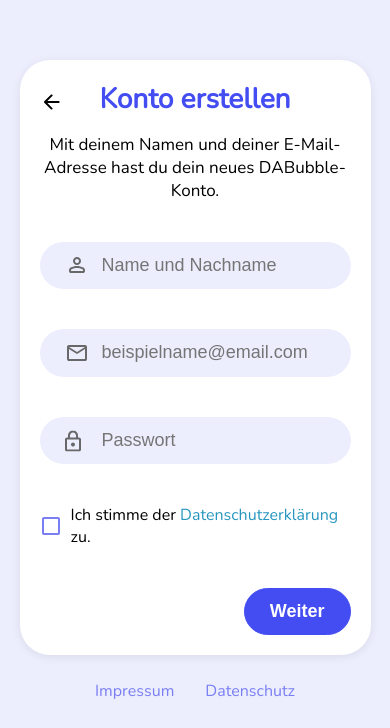
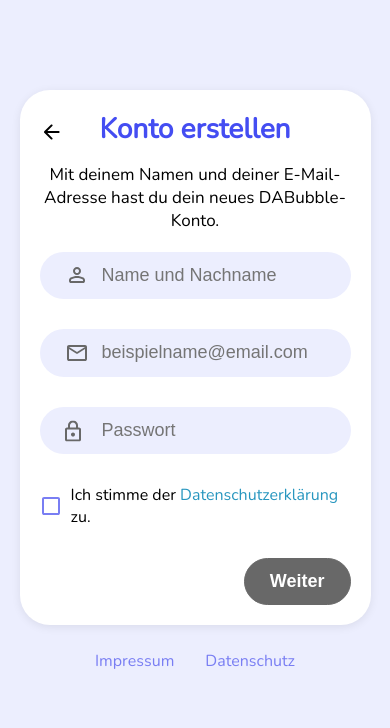
Before and after one commit to offSimonEsders/da_bubble_frontend, an Angular app: page /register in a window 390 px wide. Shown: the part 116-844 px from the top of the page. Built offline with nearby package versions, Linux system fonts and the light colour scheme.

Commit message:
some reactive form

```diff
--- a/src/app/user-access/register/register.component.html
+++ b/src/app/user-access/register/register.component.html
@@ -19,9 +19,10 @@
         </h1>
         <p class="text_small">Mit deinem Namen und deiner E-Mail-Adresse hast du dein neues DABubble-Konto.</p>
     </div>
-    <form class="register_form">
+    <form class="register_form" [formGroup]="registerFG">
+        <div class="input_with_message">
             <div class="input_container">
-            <input class="data_input" type="text" placeholder="Name und Nachname">
+                <input class="data_input" type="text" placeholder="Name und Nachname" [formControl]="nameInput">
                 <div class="icon_container">
                     <svg width="24" height="24" viewBox="0 0 24 24" fill="none" xmlns="http://www.w3.org/2000/svg">
                         <mask id="mask0_39492_7434" style="mask-type:alpha" maskUnits="userSpaceOnUse" x="0" y="0"
@@ -34,11 +35,15 @@
                                 fill="#686868" />
                         </g>
                     </svg>
-
                 </div>
             </div>
+            @if (nameInput.invalid && nameInput.value.length > 0) {
+                <p class="no_valid_input">Ihr Name sollte mindestens 6 Zeichen lang sein.</p>
+            }
+        </div>
+        <div class="input_with_message">
             <div class="input_container">
-            <input class="data_input" type="email" placeholder="beispielname@email.com">
+                <input class="data_input" type="email" placeholder="beispielname@email.com" [formControl]="emailInput">
                 <div class="icon_container">
                     <svg width="24" height="24" viewBox="0 0 24 24" fill="none" xmlns="http://www.w3.org/2000/svg">
                         <mask id="mask0_39376_3245" style="mask-type:alpha" maskUnits="userSpaceOnUse" x="0" y="0"
@@ -53,8 +58,13 @@
                     </svg>
                 </div>
             </div>
+            @if (emailInput.invalid && emailInput.value.length > 0) {
+                <p class="no_valid_input">*Diese E-Mail-Adresse ist leider ungültig.</p>
+            }
+        </div>
+        <div class="input_with_message">
             <div class="input_container">
-            <input class="data_input" type="password" placeholder="Passwort">
+                <input class="data_input" type="password" placeholder="Passwort" [formControl]="passwordInput">
                 <div class="icon_container">
                     <svg width="16" height="21" viewBox="0 0 16 21" fill="none" xmlns="http://www.w3.org/2000/svg">
                         <path
@@ -62,6 +72,10 @@
                             fill="#686868" />
                     </svg>
                 </div>
+            </div>
+            @if (passwordInput.invalid && passwordInput.value.length > 0) {
+                <p class="no_valid_input">Ihr Passwort sollte mindestens 8 Zeichen lang sein.</p>
+            }
         </div>
         <div class="agree_dsgvo">
             <input [formControl]="checkBox" type="checkbox" style="display: none;" name="" id="agree_dsgvo_checkbox" #agreedsgvo>
@@ -90,6 +104,6 @@
                 <span>Ich stimme der <a>Datenschutzerklärung</a> zu.</span>
             </label>
         </div>
-        <button class="primary_button">Weiter</button>
+        <button class="primary_button" [disabled]="!registerFG.valid">Weiter</button>
     </form>
 </section>
--- a/src/app/user-access/register/register.component.scss
+++ b/src/app/user-access/register/register.component.scss
@@ -97,6 +97,7 @@
         padding: 20px;
         max-width: calc(606px - 40px);
         width: calc(90dvw - 40px);
+        gap: 20px;
     }
 
     .back_button {
@@ -107,4 +108,8 @@
     .text_container {
         gap: 15px;
     }
+
+    .register_form {
+        gap: 30px;
+    }
 }
--- a/src/app/user-access/register/register.component.ts
+++ b/src/app/user-access/register/register.component.ts
@@ -1,6 +1,6 @@
 import { NgIf } from '@angular/common';
 import { Component } from '@angular/core';
-import { FormControl, ReactiveFormsModule, Validators } from '@angular/forms';
+import { FormControl, FormGroup, ReactiveFormsModule, Validators } from '@angular/forms';
 import { Router } from '@angular/router';
 
 @Component({
@@ -11,7 +11,17 @@
   styleUrl: './register.component.scss'
 })
 export class RegisterComponent {
+  nameInput: FormControl = new FormControl('', [Validators.required, Validators.minLength(6)]);
+  emailInput: FormControl = new FormControl('', [Validators.required, Validators.email]);
+  passwordInput: FormControl = new FormControl('', [Validators.required, Validators.minLength(8)]);
   checkBox: FormControl = new FormControl('', [Validators.requiredTrue]);
+
+  registerFG = new FormGroup({
+    name: this.nameInput,
+    email: this.emailInput,
+    password: this.passwordInput,
+    checkbox: this.checkBox
+  })
 
   constructor (public router: Router) {
   }
--- a/src/styles.scss
+++ b/src/styles.scss
@@ -18,6 +18,11 @@
     margin: 0;
 }
 
+.input_with_message {
+    display: flex;
+    flex-direction: column;
+    position: relative;
+}
 
 .input_container {
     display: flex;
@@ -52,6 +57,13 @@
         }
     }
 
+}
+
+.no_valid_input {
+    position: absolute;
+    bottom: 0;
+    transform: translateY(100%);
+    color: #ED1E79;
 }
 
 .icon_container {
@@ -140,8 +152,14 @@
     .text_big {
         font-size: 38px;
     }
+
     .text_small {
         font-size: 17px;
+    }
+
+    .no_valid_input {
+        position: static;
+        transform: none;
     }
 }
 
```
Lines whose indentation alone changed are shown as unchanged.
